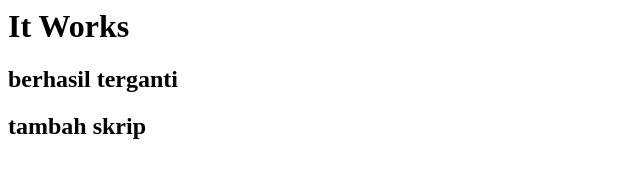
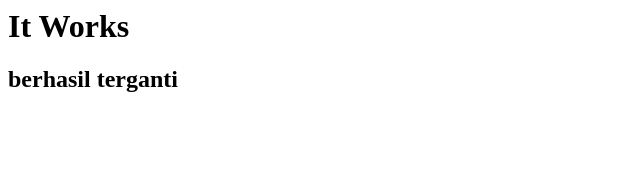
Before and after one commit to earthbendergara/simple-web, a plain HTML site: page site/index.html in a window 1280 px wide. Shown: the whole page, without its empty margins (0-640 px from the left). Drawn offline with Linux system fonts and the light colour scheme.

Commit message:
Update index.html

```diff
--- a/site/index.html
+++ b/site/index.html
@@ -2,6 +2,5 @@
 <body>
 <h1>It Works</h1>
 <h2>berhasil terganti</h2>
-<h2>tambah skrip</h2>
 </body>
 </html>
```
